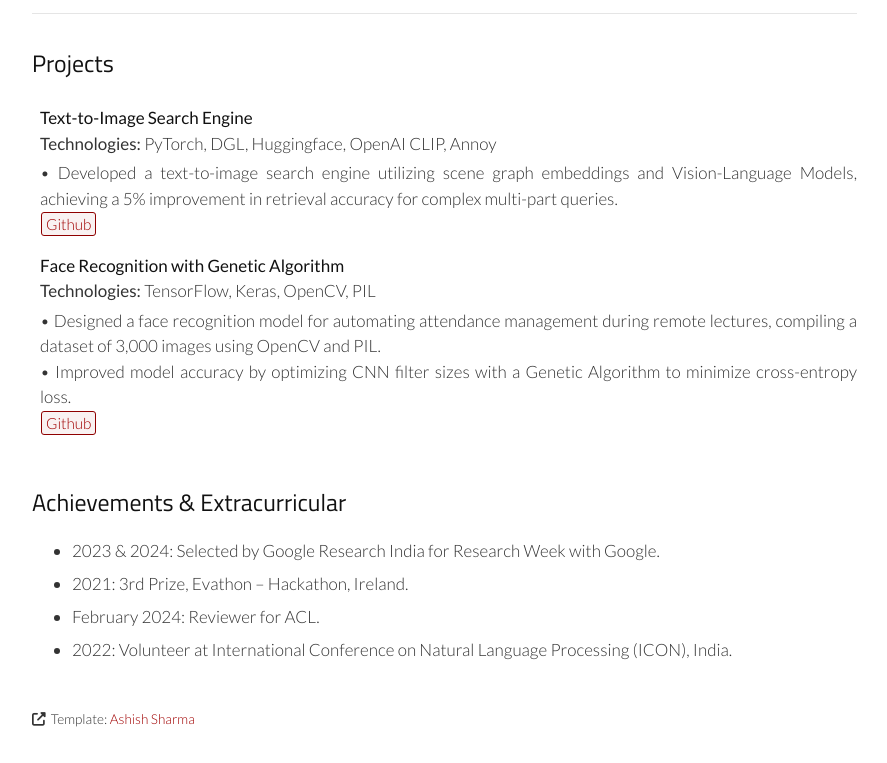
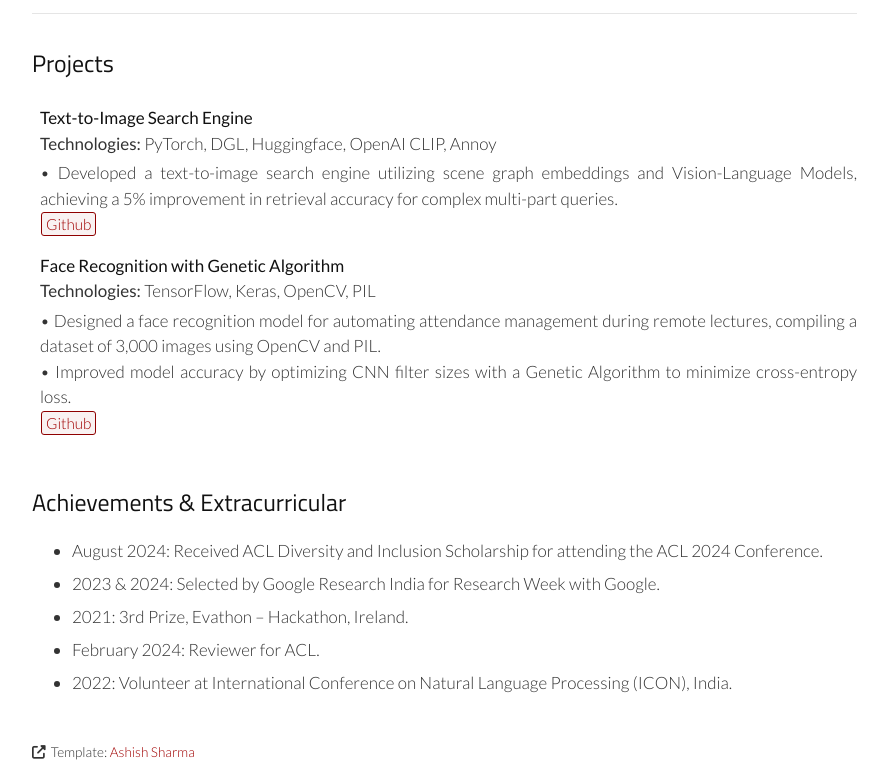
Before and after one commit to GauriNaik826/GauriNaik826.github.io, a plain HTML site: page index.html in a window 1280 px wide. Shown: the part 1658-2421 px from the top of the page, without its empty margins (338-1225 px from the left). Before the commit the page ends 2388 px from the top, so only its background shows below. Drawn offline with nearby package versions, Linux system fonts and the light colour scheme.

Commit message:
Update index.html

```diff
--- a/index.html
+++ b/index.html
@@ -224,6 +224,7 @@ My research interests broadly lie at the intersection of Natural Language Proces
 
              <p class="header pt-3">Achievements & Extracurricular</p>
 <ul>
+    <li>August 2024: Received ACL Diversity and Inclusion Scholarship for attending the ACL 2024 Conference.</li>
     <li>2023 & 2024: Selected by Google Research India for Research Week with Google.</li>
     <li>2021: 3rd Prize, Evathon – Hackathon, Ireland.</li>
     <li>February 2024: Reviewer for ACL.</li>
```
